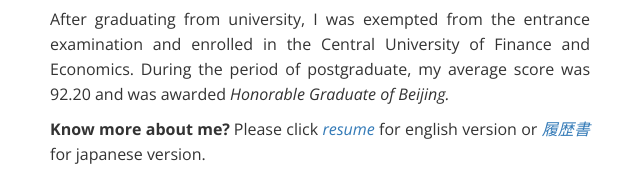
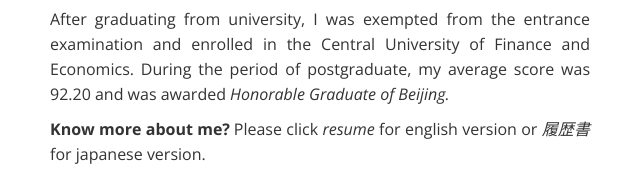
Before and after one commit to siyunb/siyunb.github.io, a plain HTML site: page index.html in a window 1280 px wide. Shown: the part 1298-1472 px from the top of the page, 35-675 px from the left. Drawn offline with nearby package versions, Linux system fonts and the light colour scheme; a web font is replaced by a local one.

Commit message:
Update index.html

```diff
--- a/index.html
+++ b/index.html
@@ -72,7 +72,7 @@
                 <p><font size="3">I am Wang Siyu, a candidcate of 2020 MEXT Scholarship. By now I have passed the first evaluation of MEXT Scholarship.</font></p>
                 <p class="demo"><font size="3">I got my master degree in Central University of Finance and Economics in China. My major is Applied Statistics and my orientation is big data. My graduate program is the Master of Big Data Analysis which is a joint training MSc program organized by five famous universities in china, including Peking university, Renmin university. </font></p>
                 <p class="demo"><font size="3">After graduating from university, I was exempted from the entrance examination and enrolled in the Central University of Finance and Economics. During the period of postgraduate, my average score was 92.20 and was awarded <i>Honorable Graduate of Beijing.</font></i></p>
-                <p class="demo"><b><font size="3">Know more about me?</font></b> <font size="3">Please click <a href="resume/Resume.pdf"><i>resume</i></a> for english version or <a href="resume/履历书.pdf"><i>履歴書</i></a> for japanese version.</font></p>
+                <p class="demo"><b><font size="3">Know more about me?</font></b> <font size="3">Please click <i>resume</i> for english version or <i>履歴書</i> for japanese version.</font></p>
                 <div class="h-50"></div> <img src="img/Signature.svg" width="300" height="300" alt="" />
                 <div class="h-50"></div>
             </div>
```
